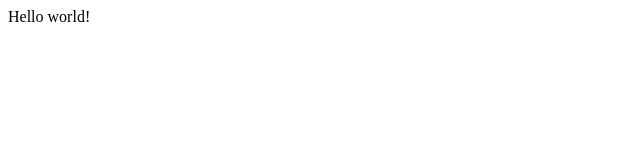
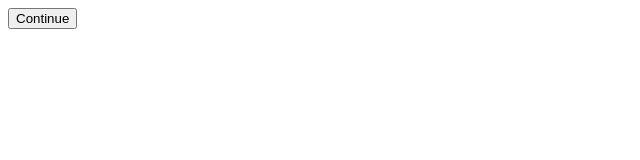
Before and after one commit to domoench/newsorbs, a Gatsby site: page / in a window 1280 px wide. Shown: the full height of the page, 0-640 px from the left. Built offline with nearby package versions, Linux system fonts and the light colour scheme; Gatsby itself is replaced by a stand-in of ours.

Commit message:
Initial commit: Streaming audio.
Test having the audio source as a streaming mp3 stream from an
origin outside my control. Works only if you add the
crossorigin="anonymous" tag.

```diff
--- a/package.json
+++ b/package.json
@@ -19,6 +19,8 @@
     "react-dom": "^16.12.0"
   },
   "devDependencies": {
+    "eslint": "^7.15.0",
+    "eslint-plugin-react": "^7.21.5",
     "prettier": "2.2.1"
   },
   "repository": {
--- a/src/pages/index.js
+++ b/src/pages/index.js
@@ -1,5 +1,6 @@
-import React from "react"
+import React from "react";
+import Viz from "../viz";
 
 export default function Home() {
-  return <div>Hello world!</div>
+  return <Viz/>;
 }
--- /dev/null
+++ b/src/viz.js
@@ -0,0 +1,26 @@
+import React, { useEffect } from "react";
+
+const Viz = () => {
+  useEffect(() => {
+    const audioContext = new AudioContext();
+    const audioElement = document.querySelector('audio');
+    const track = audioContext.createMediaElementSource(audioElement);
+    track.connect(audioContext.destination);
+
+    document.querySelector('button').addEventListener('click', function() {
+      audioContext.resume().then(() => {
+        console.log('Playback resumed successfully');
+        audioElement.play();
+      });
+    });
+  });
+
+  return (
+    <>
+      <audio src="https://npr-ice.streamguys1.com/live.mp3?ck=1608315112307" crossOrigin="anonymous"></audio>
+      <button type="button">Continue</button>
+    </>
+  );
+};
+
+export default Viz;
```
Also changed, not shown: .eslintrc.js (added), 1 other file.
